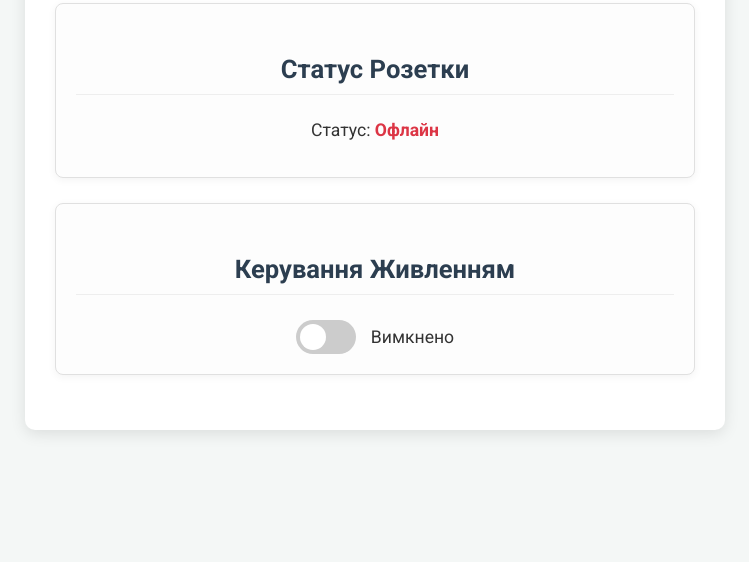
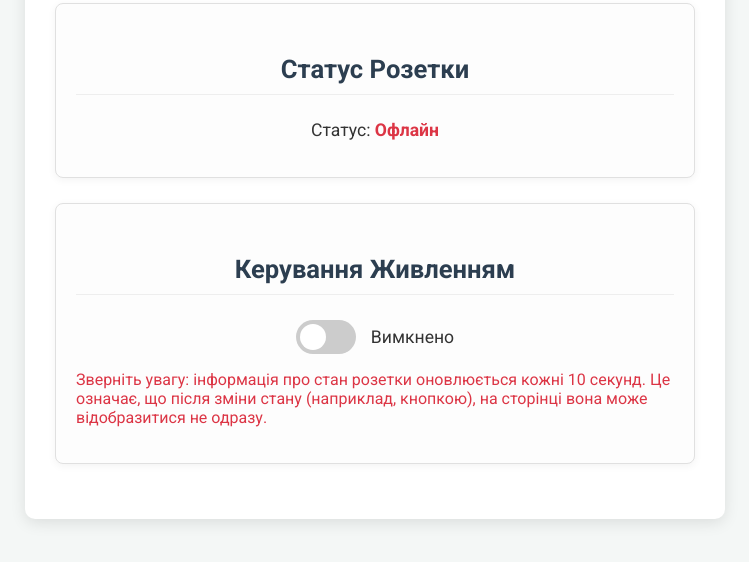
Before and after one commit to c4rnack/smart-socket-webpage, a plain HTML site: page index.html in a window 1280 px wide. Shown: the part 158-720 px from the top of the page, without its empty margins (265-1014 px from the left). Drawn offline with Linux system fonts and the light colour scheme; no server answers.

Commit message:
Add warning message

```diff
--- a/css/style.css
+++ b/css/style.css
@@ -239,6 +239,10 @@ button:hover {
     background-color: #c82333;
 }
 
+.warning-text {
+    color: #dc3545;
+}
+
 /* Медіа-запити для адаптивності */
 @media (max-width: 600px) {
     .container {
--- a/index.html
+++ b/index.html
@@ -29,42 +29,8 @@
                 </label>
                 <span id="powerStatusText">Вимкнено</span>
             </div>
+            <p class="warning-text">Зверніть увагу: інформація про стан розетки оновлюється кожні 10 секунд. Це означає, що після зміни стану (наприклад, кнопкою), на сторінці вона може відобразитися не одразу.</p>
         </div>
-
-        <!-- <div class="schedule-card">
-            <h2>Налаштування Розкладу</h2>
-            <p>Тут ви можете налаштувати автоматичне ввімкнення/вимкнення розетки за розкладом.</p>
-
-            <div id="schedulesList">
-                </div>
-
-            <div class="schedule-form">
-                <h3>Додати Новий Розклад</h3>
-                <div class="form-group">
-                    <label for="scheduleStartTime">Ввімкнути з:</label>
-                    <input type="time" id="scheduleStartTime">
-                </div>
-                <div class="form-group">
-                    <label for="scheduleEndTime">Вимкнути о:</label>
-                    <input type="time" id="scheduleEndTime">
-                </div>
-                <div class="form-group">
-                    <label for="scheduleDays">Дні тижня:</label>
-                    <div class="days-checkboxes">
-                        <label><input type="checkbox" value="mon">Пн</label>
-                        <label><input type="checkbox" value="tue">Вт</label>
-                        <label><input type="checkbox" value="wed">Ср</label>
-                        <label><input type="checkbox" value="thu">Чт</label>
-                        <label><input type="checkbox" value="fri">Пт</label>
-                        <label><input type="checkbox" value="sat">Сб</label>
-                        <label><input type="checkbox" value="sun">Нд</label>
-                    </div>
-                </div>
-                <button id="addScheduleBtn">Додати Розклад</button>
-            </div>
-        </div>
-    </div> -->
-
     <script src="js/script.js"></script>
 </body>
 </html>
```
